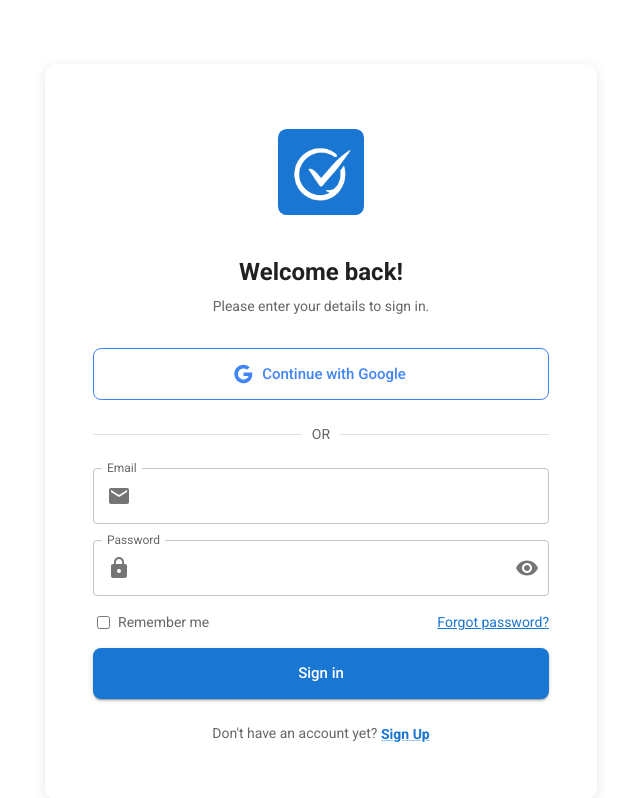
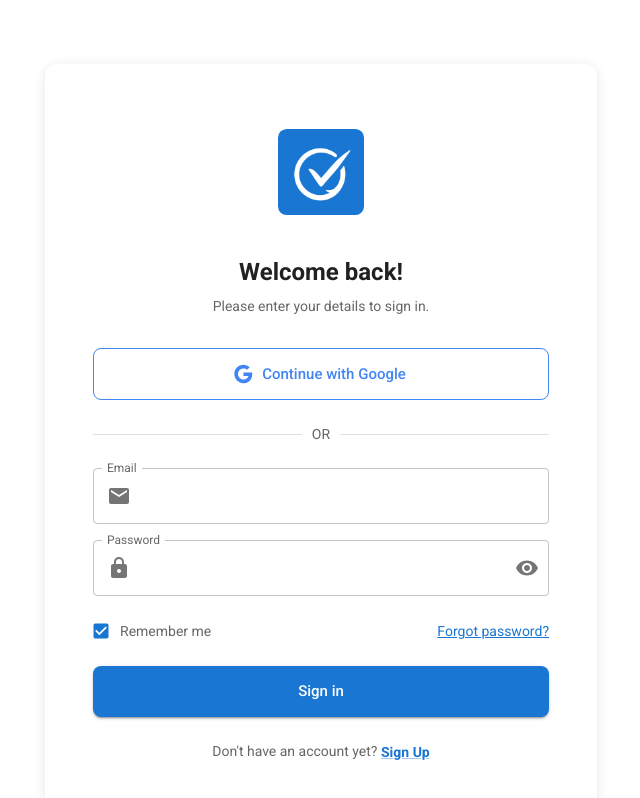
Before and after one commit to pumanitro/todo-ai, a React (Create React App) app: page / in a window 1280 px wide. Shown: the top 798 px of the page, without its empty margins (319-959 px from the left). Built offline with nearby package versions, Linux system fonts and the light colour scheme; no server answers.

Commit message:
Fix remember me functionality to save and auto-fill email and password form fields using localStorage

```diff
--- a/src/components/Login.tsx
+++ b/src/components/Login.tsx
@@ -1,4 +1,4 @@
-import React, { useState } from 'react';
+import React, { useState, useEffect } from 'react';
 import {
   Box,
   Button,
@@ -12,7 +12,9 @@ import {
   Link,
   InputAdornment,
   IconButton,
-  Stack
+  Stack,
+  Checkbox,
+  FormControlLabel
 } from '@mui/material';
 import { Google, Visibility, VisibilityOff, Email, Lock } from '@mui/icons-material';
 import {
@@ -21,6 +23,9 @@ import {
   createUserWithEmailAndPassword,
   signInWithEmailAndPassword,
   sendPasswordResetEmail,
+  setPersistence,
+  browserLocalPersistence,
+  browserSessionPersistence,
   AuthError
 } from 'firebase/auth';
 import { auth } from '../firebase/config';
@@ -33,14 +38,53 @@ const Login: React.FC = () => {
   const [confirmPassword, setConfirmPassword] = useState('');
   const [showPassword, setShowPassword] = useState(false);
   const [showConfirmPassword, setShowConfirmPassword] = useState(false);
+  const [rememberMe, setRememberMe] = useState(true);
   const [loading, setLoading] = useState(false);
   const [error, setError] = useState('');
   const [successMessage, setSuccessMessage] = useState('');
+
+  // Load saved credentials on component mount
+  useEffect(() => {
+    const savedEmail = localStorage.getItem('rememberedEmail');
+    const savedPassword = localStorage.getItem('rememberedPassword');
+    const savedRememberMe = localStorage.getItem('rememberMe');
+
+    if (savedRememberMe === 'true' && savedEmail) {
+      setEmail(savedEmail);
+      setRememberMe(true);
+      if (savedPassword) {
+        setPassword(savedPassword);
+      }
+    }
+  }, []);
+
+  // Save credentials to localStorage
+  const saveCredentials = () => {
+    if (rememberMe) {
+      localStorage.setItem('rememberedEmail', email);
+      localStorage.setItem('rememberedPassword', password);
+      localStorage.setItem('rememberMe', 'true');
+    } else {
+      clearSavedCredentials();
+    }
+  };
+
+  // Clear saved credentials from localStorage
+  const clearSavedCredentials = () => {
+    localStorage.removeItem('rememberedEmail');
+    localStorage.removeItem('rememberedPassword');
+    localStorage.removeItem('rememberMe');
+  };
 
   const handleGoogleSignIn = async () => {
     try {
       setLoading(true);
       setError('');
+
+      // Set persistence based on remember me checkbox
+      const persistence = rememberMe ? browserLocalPersistence : browserSessionPersistence;
+      await setPersistence(auth, persistence);
+
       const provider = new GoogleAuthProvider();
       const result = await signInWithPopup(auth, provider);
       console.log('User signed in:', result.user);
@@ -75,12 +119,21 @@ const Login: React.FC = () => {
     try {
       setLoading(true);
 
+      // Set persistence based on remember me checkbox
+      if (!isRegisterMode) {
+        const persistence = rememberMe ? browserLocalPersistence : browserSessionPersistence;
+        await setPersistence(auth, persistence);
+      }
+
       if (isRegisterMode) {
         const result = await createUserWithEmailAndPassword(auth, email, password);
         console.log('User registered:', result.user);
+        // Don't save credentials for registration
       } else {
         const result = await signInWithEmailAndPassword(auth, email, password);
         console.log('User signed in:', result.user);
+        // Save credentials if login successful
+        saveCredentials();
       }
     } catch (error: any) {
       console.error('Error with email auth:', error);
@@ -166,6 +219,14 @@ const Login: React.FC = () => {
     setSuccessMessage('');
     setShowPassword(false);
     setShowConfirmPassword(false);
+    setRememberMe(true);
+  };
+
+  const handleRememberMeChange = (checked: boolean) => {
+    setRememberMe(checked);
+    if (!checked) {
+      clearSavedCredentials();
+    }
   };
 
   const toggleMode = () => {
@@ -321,16 +382,20 @@ const Login: React.FC = () => {
 
               {!isRegisterMode && !isForgotPassword && (
                 <Box sx={{ display: 'flex', justifyContent: 'space-between', alignItems: 'center', mt: 2 }}>
-                  <Box sx={{ display: 'flex', alignItems: 'center' }}>
-                    <input
-                      type="checkbox"
-                      id="remember-me"
-                      style={{ marginRight: '8px' }}
-                    />
-                    <Typography variant="body2" color="text.secondary" component="label" htmlFor="remember-me" sx={{ cursor: 'pointer' }}>
-                      Remember me
-                    </Typography>
-                  </Box>
+                  <FormControlLabel
+                    control={
+                      <Checkbox
+                        checked={rememberMe}
+                        onChange={(e) => handleRememberMeChange(e.target.checked)}
+                        size="small"
+                      />
+                    }
+                    label={
+                      <Typography variant="body2" color="text.secondary">
+                        Remember me
+                      </Typography>
+                    }
+                  />
                   <Link
                     component="button"
                     variant="body2"
```
Also changed, not shown: 1 other file (tests, documents, lock files or other folders).
